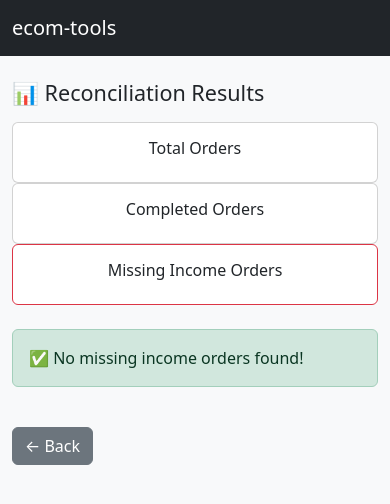
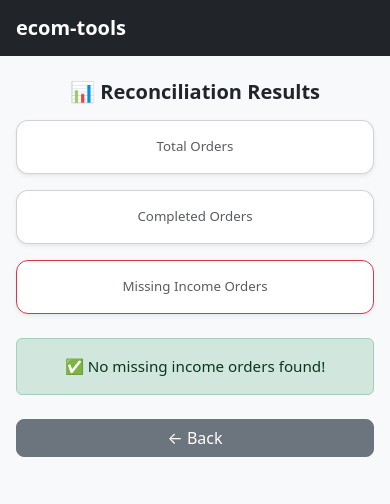
Before and after one commit to donskytech/ecom-tools, a Flask app: template templates/results.html in a window 390 px wide. Shown: the top 504 px of the page. Run offline with Flask 3, Linux system fonts and the light colour scheme; the template is opened without the code that fills it, so the values that code supplies are empty.

Commit message:
Mobile Friendly

```diff
--- a/templates/base.html
+++ b/templates/base.html
@@ -2,23 +2,38 @@
 <html lang="en">
 <head>
     <meta charset="UTF-8">
+
+    <!-- 🔑 REQUIRED for mobile -->
+    <meta name="viewport" content="width=device-width, initial-scale=1">
+
     <title>ecom-tools</title>
 
     <!-- Bootstrap 5 -->
     <link
-      href="https://cdn.jsdelivr.net/npm/bootstrap@5.3.2/dist/css/bootstrap.min.css"
-      rel="stylesheet">
+        href="https://cdn.jsdelivr.net/npm/bootstrap@5.3.2/dist/css/bootstrap.min.css"
+        rel="stylesheet">
 
+    <style>
+        body {
+            font-size: 0.95rem;
+        }
+        .card {
+            border-radius: 0.75rem;
+        }
+        .btn {
+            border-radius: 0.5rem;
+        }
+    </style>
 </head>
 <body class="bg-light">
 
-<nav class="navbar navbar-dark bg-dark mb-4">
-    <div class="container">
-        <span class="navbar-brand">ecom-tools</span>
+<nav class="navbar navbar-dark bg-dark">
+    <div class="container-fluid px-3">
+        <span class="navbar-brand fw-semibold">ecom-tools</span>
     </div>
 </nav>
 
-<div class="container">
+<div class="container-fluid py-4 px-3">
     {% block content %}{% endblock %}
 </div>
 
--- a/templates/results.html
+++ b/templates/results.html
@@ -2,52 +2,71 @@
 
 {% block content %}
 
-<h4 class="mb-3">📊 Reconciliation Results</h4>
+<h5 class="fw-bold mb-3 text-center">
+    📊 Reconciliation Results
+</h5>
 
-<div class="row mb-4">
-    <div class="col-md-4">
-        <div class="card text-center">
+<!-- Summary Cards -->
+<div class="row g-3 mb-4">
+
+    <div class="col-12 col-md-4">
+        <div class="card text-center shadow-sm">
             <div class="card-body">
-                <h6>Total Orders</h6>
-                <h3>{{ order_summary.total_orders }}</h3>
-            </div>
-        </div>
-    </div>
-
-    <div class="col-md-4">
-        <div class="card text-center">
-            <div class="card-body">
-                <h6>Completed Orders</h6>
-                <h3>{{ order_summary.completed_orders }}</h3>
-            </div>
-        </div>
-    </div>
-
-    <div class="col-md-4">
-        <div class="card text-center border-danger">
-            <div class="card-body">
-                <h6>Missing Income Orders</h6>
-                <h3 class="text-danger">
-                    {{ recon_summary.missing_income_orders }}
-                </h3>
+                <div class="text-muted small">Total Orders</div>
+                <div class="fs-3 fw-bold">
+                    {{ order_summary.total_orders }}
                 </div>
             </div>
         </div>
     </div>
 
+    <div class="col-12 col-md-4">
+        <div class="card text-center shadow-sm">
+            <div class="card-body">
+                <div class="text-muted small">Completed Orders</div>
+                <div class="fs-3 fw-bold">
+                    {{ order_summary.completed_orders }}
+                </div>
+            </div>
+        </div>
+    </div>
+
+    <div class="col-12 col-md-4">
+        <div class="card text-center shadow-sm border-danger">
+            <div class="card-body">
+                <div class="text-muted small">Missing Income Orders</div>
+                <div class="fs-3 fw-bold text-danger">
+                    {{ recon_summary.missing_income_orders }}
+                </div>
+            </div>
+        </div>
+    </div>
+
+</div>
+
 {% if can_download %}
-<a href="/download" class="btn btn-success mb-3">
+<div class="d-grid mb-3">
+    <a href="/download" class="btn btn-success">
         ⬇ Download Missing Income Report (Excel)
     </a>
+</div>
 {% endif %}
 
 {% if missing_report|length > 0 %}
+<div class="card shadow-sm">
+    <div class="card-body">
+
+        <h6 class="fw-semibold mb-3">
+            ❌ Missing Income Order Details
+        </h6>
+
+        <!-- 🔑 Horizontal scroll on mobile -->
         <div class="table-responsive">
-    <table class="table table-bordered table-sm">
+            <table class="table table-sm table-bordered align-middle mb-0">
                 <thead class="table-dark">
                     <tr>
                         {% for key in missing_report[0].keys() %}
-                    <th>{{ key }}</th>
+                            <th class="small">{{ key }}</th>
                         {% endfor %}
                     </tr>
                 </thead>
@@ -55,19 +74,28 @@
                     {% for row in missing_report %}
                         <tr>
                             {% for value in row.values() %}
-                        <td>{{ value }}</td>
+                                <td class="small">
+                                    {{ value }}
+                                </td>
                             {% endfor %}
                         </tr>
                     {% endfor %}
                 </tbody>
             </table>
         </div>
+
+    </div>
+</div>
 {% else %}
-<div class="alert alert-success">
+<div class="alert alert-success text-center">
     ✅ No missing income orders found!
 </div>
 {% endif %}
 
-<a href="/" class="btn btn-secondary mt-4">← Back</a>
+<div class="d-grid mt-4">
+    <a href="/" class="btn btn-secondary">
+        ← Back
+    </a>
+</div>
 
 {% endblock %}
```
Also changed, not shown: templates/index.html (+35 -7 lines). Lines whose indentation alone changed are shown as unchanged.
